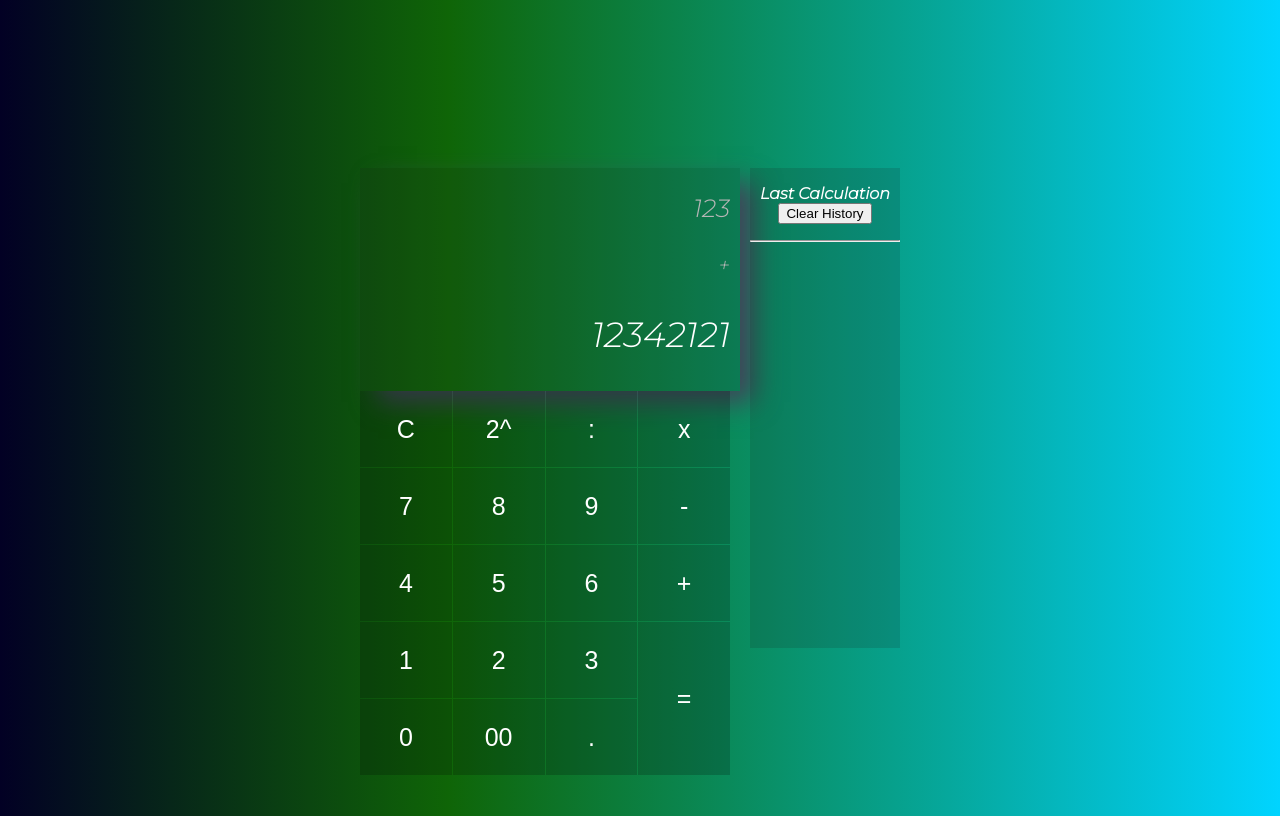
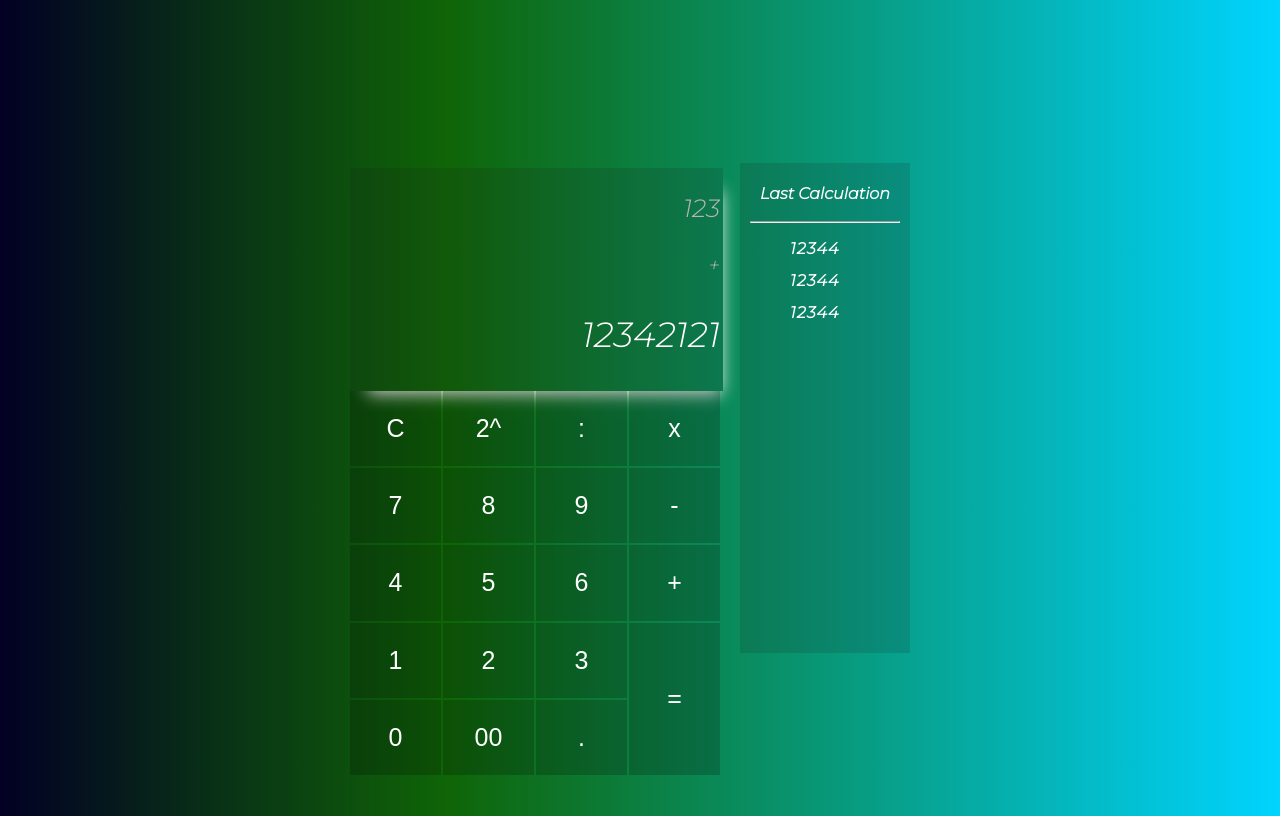
Before and after one commit to lukaszz33/Calculator, a plain HTML site: page index.html in a window 1280 px wide. Drawn offline with Linux system fonts and the light colour scheme.

Commit message:
css update

```diff
--- a/index.html
+++ b/index.html
@@ -43,7 +43,9 @@
         <hr>
 
         <ul class="history">
-
+            <li class="history-item">12344</li>
+            <li class="history-item">12344</li>
+            <li class="history-item">12344</li>
         </ul>
     </div>
 
--- a/style.css
+++ b/style.css
@@ -29,14 +29,14 @@ body {
     min-height: 20%;
     max-height: min-content;
     background-color: rgba(29, 27, 27, 0.151);
-    box-shadow: 16px 13px 25px -2px rgba(66, 68, 90, 1);
+    box-shadow: 8px 13px 16px -10px rgba(255, 255, 255, 1);
     color: white;
     word-break: break-all;
     text-align: right;
     display: flex;
     flex-direction: column;
     justify-content: space-between;
-    padding-right: 10px;
+    padding-right: 3px;
 }
 
 .currentNumber {
@@ -53,11 +53,12 @@ body {
 }
 
 .panel {
+    width: 100%;
     height: 80%;
     display: grid;
     grid-template-columns: repeat(4, 1fr);
     grid-template-rows: repeat(5, 1fr);
-    gap: 1px;
+    gap: 2px;
 }
 
 .panel button {
@@ -85,7 +86,42 @@ body {
     width: 150px;
     background-color: rgba(20, 27, 27, 0.151);
     color: white;
-    padding: 5px 10xp;
+    padding: 5px 10px;
     font-weight: bold;
     text-align: center;
 }
+
+.history {
+    list-style: none;
+}
+
+.history-title {
+    padding-bottom: 2px;
+}
+
+.history-btn {
+    color: white;
+    background-color: rgba(29, 27, 27, 0.601);
+    border: none;
+    font-size: 15px;
+    padding: 5px;
+    border-radius: 20px;
+    cursor: pointer;
+    font-weight: bold;
+    display: none;
+    outline: none;
+    margin: 5px auto;
+}
+
+.history-btn.active {
+    display: block;
+}
+
+.history-item{
+    display: flex;
+    align-items: center;
+    margin: 8px 0px;
+    letter-spacing: 1px;
+    border-bottom: 1px solid rgba(29, 27, 27 0.233);
+    padding-bottom: 5px;
+}
```
